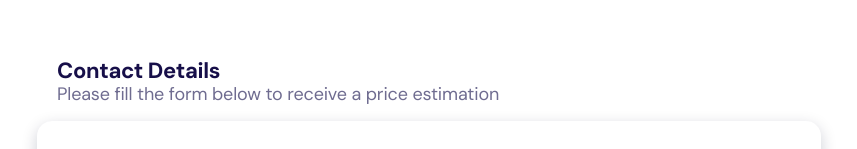
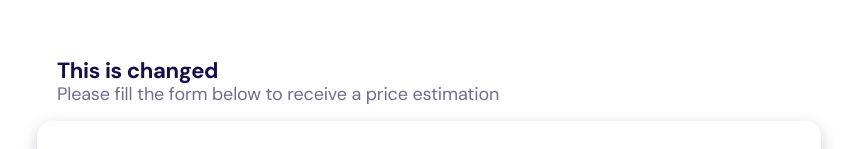
Before and after one commit to gjrkdk/watkostmijninterieur, a React app in the folder apps/frontend/: page / in a window 1280 px wide. Shown: the top 149 px of the page, without its empty margins (211-1068 px from the left). Built offline with nearby package versions, Linux system fonts and the light colour scheme.

Commit message:
change text to run small s3 experiment

```diff
--- a/apps/frontend/src/components/form/steps/steps.ts
+++ b/apps/frontend/src/components/form/steps/steps.ts
@@ -24,7 +24,7 @@ export const steps: IStepConfig[] = [
   {
     id: 0,
     component: Rooms,
-    title: "Rooms",
+    title: "This is changed",
     question: "Which room do you like to decorate?",
   },
   {
@@ -84,7 +84,7 @@ export const steps: IStepConfig[] = [
   {
     id: 10,
     component: Contact,
-    title: "Contact Details",
+    title: "This is changed",
     question: "Please fill the form below to receive a price estimation",
   },
   {
```
